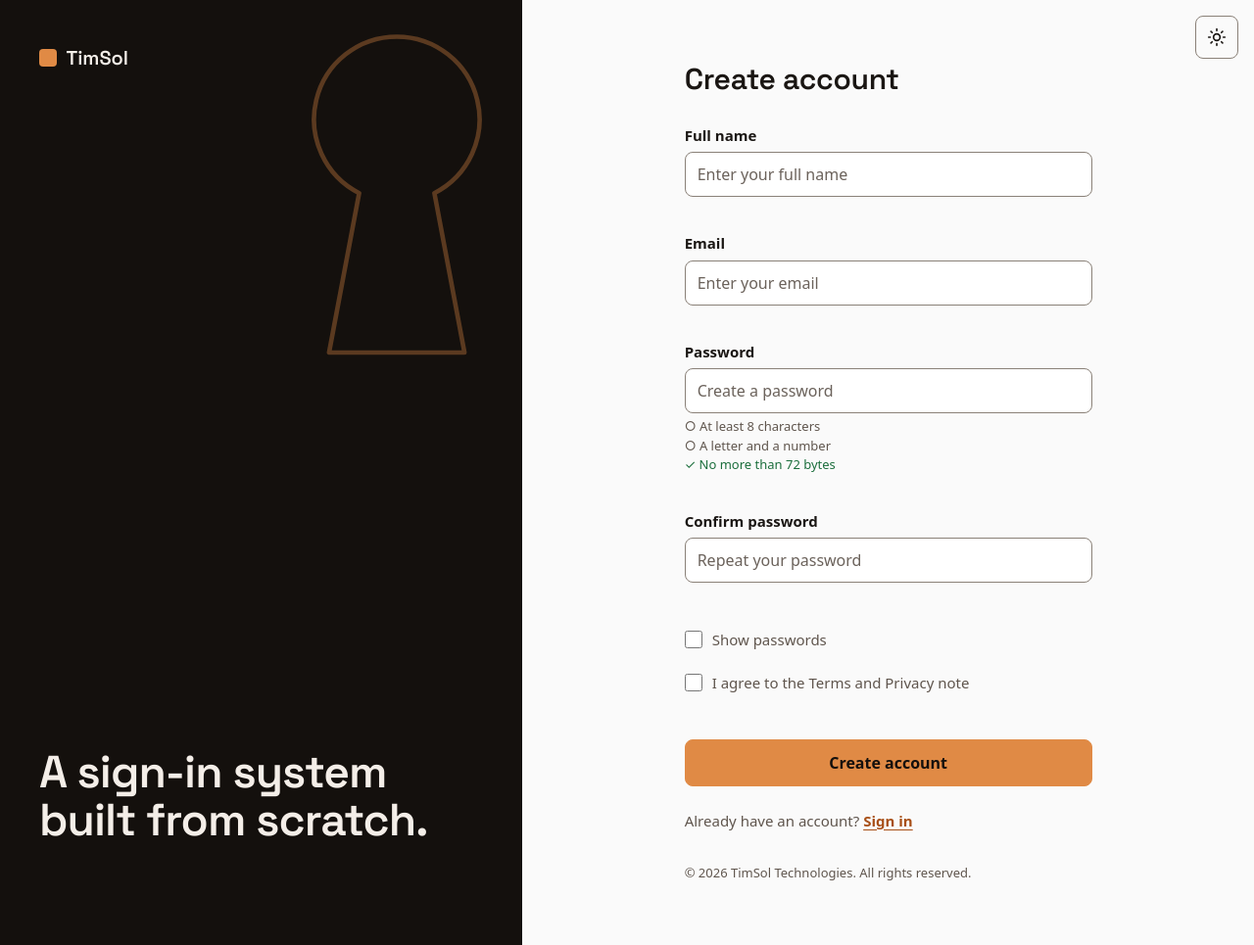
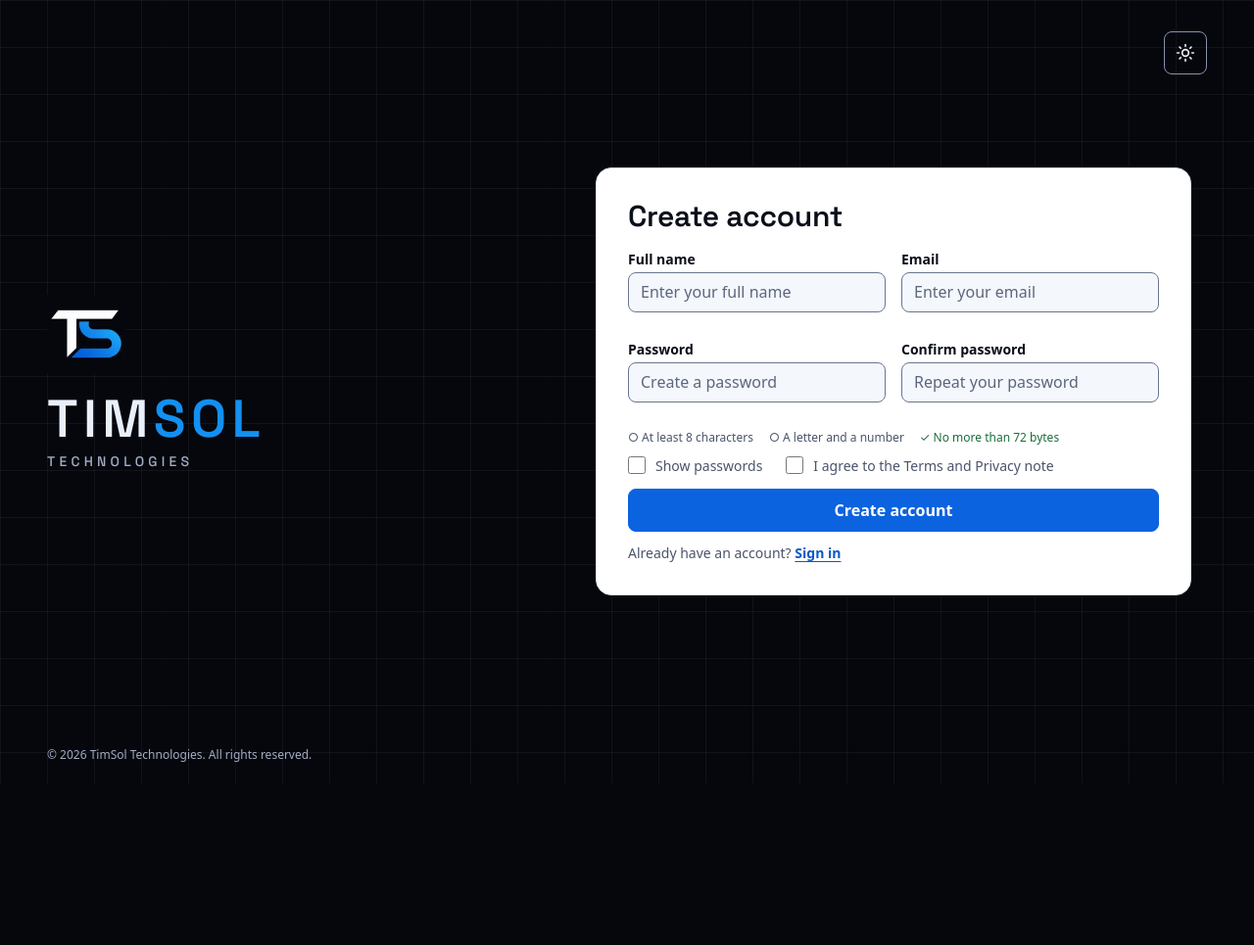
Before and after one commit to Timothy-dev-tech/LOGIN-PAGE-PROJECT, a website built with Vite: page register.html in a window 1280 px wide. Shown: the whole page at 98% size. After the commit the page ends 800 px from the top, so only its background shows below. Built offline with nearby package versions, Linux system fonts and the light colour scheme.

Commit message:
feat(ui): timSol brand backdrop with overlay cards, logo and blue palette.

```diff
--- a/register.html
+++ b/register.html
@@ -10,61 +10,52 @@
       href="https://fonts.googleapis.com/css2?family=Space+Grotesk:wght@300..700&display=swap"
       rel="stylesheet"
     />
+    <link rel="icon" type="image/png" href="/src/img/favicon.png" />
     <title>Create account</title>
+    <script>
+      // Runs before the page paints, so a saved theme never flashes the wrong colours.
+      // Keep the logic in step with resolveTheme() in src/ts/theme.ts.
+      (function () {
+        var theme = null;
+        try {
+          theme = localStorage.getItem("theme");
+        } catch (e) {}
+        if (theme !== "light" && theme !== "dark") {
+          theme = window.matchMedia("(prefers-color-scheme: dark)").matches ? "dark" : "light";
+        }
+        document.documentElement.setAttribute("data-theme", theme);
+      })();
+    </script>
     <link rel="stylesheet" href="/src/css/style.css" />
   </head>
   <body>
     <div class="shell">
       <header class="brand">
-        <a class="brand-link" href="/"
-          ><span class="brand-mark" aria-hidden="true"></span>TimSol</a
-        >
-        <p class="brand-tagline">A sign-in system built from scratch.</p>
-        <svg
-          class="brand-key"
-          viewBox="0 0 100 110"
-          aria-hidden="true"
-          focusable="false"
-        >
-          <path
-            d="M50 16a22 22 0 0 0-10 41.6L32 100h36l-8-42.4A22 22 0 0 0 50 16z"
-          />
-        </svg>
+        <a class="brand-link" href="/">
+          <img class="brand-logo" src="/src/img/preview.webp" alt="" width="510" height="346" />
+          <span class="brand-name"><span>Tim<span class="brand-name-accent">Sol</span></span><span class="brand-sub">Technologies</span></span>
+        </a>
       </header>
 
-      <button
-        id="themeToggle"
-        class="theme-toggle"
-        type="button"
-        aria-pressed="false"
-      >
+      <button id="themeToggle" class="theme-toggle" type="button" aria-pressed="false">
         <span class="visually-hidden">Dark theme</span>
-        <svg
-          class="icon-sun"
-          viewBox="0 0 24 24"
-          aria-hidden="true"
-          focusable="false"
-        >
+        <svg class="icon-sun" viewBox="0 0 24 24" aria-hidden="true" focusable="false">
           <circle cx="12" cy="12" r="4" />
           <path
             d="M12 2v2M12 20v2M2 12h2M20 12h2M4.9 4.9l1.4 1.4M17.7 17.7l1.4 1.4M4.9 19.1l1.4-1.4M17.7 6.3l1.4-1.4"
           />
         </svg>
-        <svg
-          class="icon-moon"
-          viewBox="0 0 24 24"
-          aria-hidden="true"
-          focusable="false"
-        >
+        <svg class="icon-moon" viewBox="0 0 24 24" aria-hidden="true" focusable="false">
           <path d="M20 14.5A8 8 0 0 1 9.5 4 8 8 0 1 0 20 14.5z" />
         </svg>
       </button>
 
       <main class="main">
-        <div class="card">
+        <div class="card card--wide">
           <div id="registerView">
             <h1>Create account</h1>
             <form id="registerForm" method="post" novalidate>
+              <div class="field-row">
                 <div class="field">
                   <label for="fullName">Full name</label>
                   <input
@@ -76,13 +67,8 @@
                     required
                     aria-describedby="fullNameError"
                   />
-                <span
-                  id="fullNameError"
-                  class="error-message"
-                  aria-live="polite"
-                ></span>
+                  <span id="fullNameError" class="error-message" aria-live="polite"></span>
                 </div>
-
                 <div class="field">
                   <label for="email">Email</label>
                   <input
@@ -94,13 +80,10 @@
                     required
                     aria-describedby="emailError"
                   />
-                <span
-                  id="emailError"
-                  class="error-message"
-                  aria-live="polite"
-                ></span>
+                  <span id="emailError" class="error-message" aria-live="polite"></span>
                 </div>
-
+              </div>
+              <div class="field-row">
                 <div class="field">
                   <label for="password">Password</label>
                   <input
@@ -112,6 +95,22 @@
                     required
                     aria-describedby="passwordRules passwordError"
                   />
+                  <span id="passwordError" class="error-message" aria-live="polite"></span>
+                </div>
+                <div class="field">
+                  <label for="confirmPassword">Confirm password</label>
+                  <input
+                    id="confirmPassword"
+                    name="confirmPassword"
+                    type="password"
+                    autocomplete="new-password"
+                    placeholder="Repeat your password"
+                    required
+                    aria-describedby="confirmPasswordError"
+                  />
+                  <span id="confirmPasswordError" class="error-message" aria-live="polite"></span>
+                </div>
+              </div>
               <ul id="passwordRules" class="rules">
                 <li data-rule="minLength">
                   At least 8 characters<span class="visually-hidden"></span>
@@ -123,37 +122,10 @@
                   No more than 72 bytes<span class="visually-hidden"></span>
                 </li>
               </ul>
-                <span
-                  id="passwordError"
-                  class="error-message"
-                  aria-live="polite"
-                ></span>
-              </div>
 
-              <div class="field">
-                <label for="confirmPassword">Confirm password</label>
-                <input
-                  id="confirmPassword"
-                  name="confirmPassword"
-                  type="password"
-                  autocomplete="new-password"
-                  placeholder="Repeat your password"
-                  required
-                  aria-describedby="confirmPasswordError"
-                />
-                <span
-                  id="confirmPasswordError"
-                  class="error-message"
-                  aria-live="polite"
-                ></span>
-              </div>
-
+              <div class="check-row">
                 <label class="show-password-label">
-                <input
-                  type="checkbox"
-                  class="password-checkbox"
-                  id="passwordToggle"
-                />
+                  <input type="checkbox" class="password-checkbox" id="passwordToggle" />
                   Show passwords
                 </label>
 
@@ -168,11 +140,8 @@
                     />
                     I agree to the Terms and Privacy note
                   </label>
-                <span
-                  id="termsError"
-                  class="error-message"
-                  aria-live="polite"
-                ></span>
+                  <span id="termsError" class="error-message" aria-live="polite"></span>
+                </div>
               </div>
 
               <button type="submit" class="sign-in-btn">Create account</button>
@@ -184,25 +153,18 @@
             </p>
           </div>
 
-          <section
-            id="success"
-            class="success"
-            aria-labelledby="successTitle"
-            hidden
-          >
+          <section id="success" class="success" aria-labelledby="successTitle" hidden>
             <h2 id="successTitle" tabindex="-1">Account created</h2>
             <p>
-              Welcome, <span id="successName"></span>. Your account was created
-              successfully, and you can now sign in.
+              Welcome, <span id="successName"></span>. Your account was created successfully, and
+              you can now sign in.
             </p>
             <a class="button-link" href="/">Continue to sign in</a>
           </section>
-
-          <p class="footer-note">
-            &copy; 2026 TimSol Technologies. All rights reserved.
-          </p>
         </div>
       </main>
+
+      <footer class="footer-note">&copy; 2026 TimSol Technologies. All rights reserved.</footer>
     </div>
     <script type="module" src="/src/ts/register.ts"></script>
   </body>
--- a/src/css/style.css
+++ b/src/css/style.css
@@ -5,159 +5,196 @@
 }
 
 /* ---------- Theme tokens ----------
-   Light is the default. The dark values replace them when <html data-theme="dark">. */
+   The page background is always the TimSol brand colour. The theme only changes the
+   card that floats on top of it. Light is the default; dark values replace them
+   when <html data-theme="dark">. */
 :root{
     color-scheme: light;
-    --bg: #FAFAFA;
-    --field: #FFFFFF;
-    --border-strong: #8A8178;
-    --text: #1A1613;
-    --muted: #5F554D;
-    --placeholder: #6B625B;
-    --link: #A84F17;
-    --focus: #A84F17;
+
+    /* Card (theme-dependent) */
+    --surface: #FFFFFF;
+    --card-border: #D5DCEA;
+    --field: #F4F7FC;
+    --border-strong: #6A7590;
+    --text: #0B0F1A;
+    --muted: #4A546B;
+    --placeholder: #5C667D;
+    --link: #0A58C8;
+    --focus: #0A58C8;
     --error: #B3261E;
     --success: #1B6E3C;
 
-    /* Brand colours stay the same in both themes */
-    --accent: #E08A45;
-    --accent-hover: #C86E2E;
-    --on-accent: #14100D;
-    --brand-bg: #14100D;
-    --brand-text: #F4EEE8;
-    --brand-muted: #B3A59A;
+    /* Brand (same in both themes) */
+    --brand-bg: #05070D;
+    --brand-line: rgba(234, 240, 250, 0.05);
+    --brand-text: #EAF0FA;
+    --brand-muted: #A3ADC4;
+    --brand-focus: #5AB0FF;
+    --accent: #1390F1;      /* brand blue, sampled from the logo */
+    --btn: #0B63E0;         /* button fill: white text on it is 5.4:1 */
+    --btn-hover: #0950B8;
+    --on-btn: #FFFFFF;
 
     --font-display: 'Space Grotesk', system-ui, sans-serif;
     --font-body: system-ui, -apple-system, 'Segoe UI', Roboto, 'Helvetica Neue', Arial, sans-serif;
 }
 :root[data-theme="dark"]{
     color-scheme: dark;
-    --bg: #1B1613;
-    --field: #120E0B;
-    --border-strong: #7A6B60;
-    --text: #F4EEE8;
-    --muted: #A89A90;
-    --placeholder: #9A8D83;
-    --link: #E9A26A;
-    --focus: #F0A066;
+    --surface: #0E1220;
+    --card-border: #232A3D;
+    --field: #070A12;
+    --border-strong: #8791AB;
+    --text: #EAF0FA;
+    --muted: #A3ADC4;
+    --placeholder: #98A3BB;
+    --link: #5AB0FF;
+    --focus: #5AB0FF;
     --error: #FF9E94;
     --success: #7ED6A0;
 }
 
 body{
-    background: var(--bg);
+    background-color: var(--brand-bg);
+    /* faint 1px grid, echoing the portfolio site */
+    background-image:
+        linear-gradient(var(--brand-line) 1px, transparent 1px),
+        linear-gradient(90deg, var(--brand-line) 1px, transparent 1px);
+    background-size: 3rem 3rem;
     color: var(--text);
     font-family: var(--font-body);
     font-size: 1rem;
-    line-height: 1.5;
+    line-height: 1.4;
 }
 
-/* ---------- Page layout: one column on phones, two columns from 56rem ---------- */
+/* ---------- Layout ----------
+   Phones: brand row on top, card below. From 56rem: brand on the left, card on the right.
+   The shell is exactly one screen tall; on a very short screen the page itself scrolls. */
 .shell{
     position: relative;
     min-height: 100vh;
     min-height: 100dvh;
     display: grid;
-    grid-template-rows: auto 1fr;
+    grid-template-rows: auto 1fr auto;
+    gap: 0.5rem;
+    padding: 0.5rem 1rem 0.375rem;
 }
 .brand{
-    padding: 1.25rem 1rem 0;
+    padding-right: 3.5rem; /* room for the theme toggle */
 }
 .brand-link{
     display: inline-flex;
     align-items: center;
-    gap: 0.625rem;
-    padding: 0.25rem 0;
-    font-family: var(--font-display);
-    font-size: 1.25rem;
-    font-weight: 600;
-    color: var(--text);
+    gap: 0.75rem;
+    color: var(--brand-text);
     text-decoration: none;
 }
-.brand-mark{
-    width: 1.1rem;
-    height: 1.1rem;
-    border-radius: 0.25rem;
-    background: var(--accent);
+.brand-logo{
+    display: block;
+    width: auto;
+    height: 2.25rem;
 }
-.brand-tagline,
-.brand-key{
-    display: none;
+.brand-name{
+    display: flex;
+    flex-direction: column;
+    font-family: var(--font-display);
+    font-size: 1.375rem;
+    font-weight: 600;
+    line-height: 1;
+    letter-spacing: 0.1em;
+    text-transform: uppercase;
+}
+.brand-name-accent{
+    color: var(--accent);
+}
+.brand-sub{
+    margin-top: 0.25rem;
+    font-size: 0.75rem;
+    font-weight: 500;
+    letter-spacing: 0.3em;
+    color: var(--brand-muted);
 }
 .main{
     display: flex;
-    flex-direction: column;
     align-items: center;
-    padding: 1.5rem 1rem 2rem;
+    justify-content: center;
+    min-height: 0;
 }
 .card{
     width: 100%;
     max-width: 26rem;
+    padding: 1rem;
+    background: var(--surface);
+    border: 1px solid var(--card-border);
+    border-radius: 1rem;
+}
+.card--wide{
+    max-width: 38rem;
 }
 .card h1{
+    margin-bottom: 0.5rem;
     font-family: var(--font-display);
-    font-size: 1.875rem;
+    font-size: 1.625rem;
     font-weight: 600;
     line-height: 1.15;
     letter-spacing: -0.01em;
-    margin-bottom: 1.75rem;
+}
+.footer-note{
+    font-size: 0.75rem;
+    text-align: center;
+    color: var(--brand-muted);
 }
 
 @media (min-width: 56rem){
     .shell{
-        grid-template-columns: minmax(22rem, 5fr) 7fr;
-        grid-template-rows: 1fr;
+        grid-template-columns: minmax(0, 1fr) minmax(0, 40rem);
+        grid-template-rows: 1fr auto;
+        gap: 1rem 2rem;
+        padding: 2rem 3rem 1.25rem;
     }
     .brand{
-        position: relative;
-        overflow: hidden;
-        display: flex;
-        flex-direction: column;
-        justify-content: space-between;
-        padding: 2.5rem;
-        background: var(--brand-bg);
-        color: var(--brand-text);
+        grid-row: 1;
+        grid-column: 1;
+        align-self: center;
+        padding-right: 0;
     }
     .brand-link{
-        color: var(--brand-text);
-        align-self: flex-start;
+        flex-direction: column;
+        align-items: flex-start;
+        gap: 1.25rem;
     }
-    .brand-tagline{
-        display: block;
-        position: relative;
-        z-index: 1;
-        max-width: 14ch;
-        margin-bottom: 4rem;
-        font-family: var(--font-display);
-        font-size: clamp(2.25rem, 3.6vw, 3.5rem);
-        font-weight: 600;
-        line-height: 1.05;
-        letter-spacing: -0.02em;
-        color: var(--brand-text);
+    .brand-logo{
+        width: 5rem;
+        height: 5rem;
     }
-    .brand-key{
-        display: block;
-        position: absolute;
-        top: -1.5rem;
-        right: -4rem;
-        width: 24rem;
-        height: auto;
-        fill: none;
-        stroke: var(--accent);
-        stroke-width: 1.2;
-        stroke-linejoin: round;
-        opacity: 0.35;
+    .brand-name{
+        font-size: clamp(2.5rem, 4.2vw, 3.75rem);
+    }
+    .brand-sub{
+        margin-top: 0.625rem;
+        font-size: 0.875rem;
     }
     .main{
-        justify-content: center;
-        padding: 4rem 2rem;
+        grid-row: 1;
+        grid-column: 2;
+    }
+    .card{
+        padding: 2rem;
+    }
+    .card h1{
+        margin-bottom: 1rem;
+        font-size: 1.875rem;
+    }
+    .footer-note{
+        grid-row: 2;
+        grid-column: 1 / -1;
+        text-align: left;
     }
 }
 
-/* ---------- Theme toggle ---------- */
+/* ---------- Theme toggle (sits on the brand backdrop, so it uses brand colours) ---------- */
 .theme-toggle{
     position: absolute;
-    top: 1rem;
+    top: 0.5rem;
     right: 1rem;
     z-index: 2;
     display: grid;
@@ -165,13 +202,16 @@ body{
     width: 2.75rem;
     height: 2.75rem;
     background: transparent;
-    color: var(--text);
-    border: 1px solid var(--border-strong);
+    color: var(--brand-text);
+    border: 1px solid #8791AB;
     border-radius: 0.5rem;
     cursor: pointer;
 }
 .theme-toggle:hover{
-    background: var(--field);
+    background: rgba(234, 240, 250, 0.1);
+}
+.theme-toggle:focus-visible{
+    outline-color: var(--brand-focus);
 }
 .theme-toggle svg{
     width: 1.25rem;
@@ -186,23 +226,29 @@ body{
 :root[data-theme="dark"] .icon-sun{
     display: none;
 }
+@media (min-width: 56rem){
+    .theme-toggle{
+        top: 2rem;
+        right: 3rem;
+    }
+}
 
 /* ---------- Forms ---------- */
 label{
     display: block;
-    margin-bottom: 0.375rem;
-    font-size: 0.9375rem;
+    margin-bottom: 0.25rem;
+    font-size: 0.875rem;
     font-weight: 600;
 }
 .field{
-    margin-bottom: 0.75rem;
+    margin-bottom: 0.25rem;
+    min-width: 0;
 }
 .field input:not([type="checkbox"]){
     display: block;
     width: 100%;
-    min-height: 2.75rem;
-    padding: 0.625rem 0.75rem;
-    margin-bottom: 0.25rem;
+    min-height: 2.5rem;
+    padding: 0.5rem 0.75rem;
     background: var(--field);
     color: var(--text);
     border: 1px solid var(--border-strong);
@@ -217,16 +263,17 @@ input[aria-invalid="true"]{
 }
 .error-message{
     display: block;
-    min-height: 1.25rem; /* reserve space so the page does not jump when an error appears */
-    margin-top: 0.25rem;
-    font-size: 0.8125rem;
+    min-height: 1.125rem; /* reserve space so the card does not jump when an error appears */
+    margin-top: 0.125rem;
+    font-size: 0.75rem;
+    line-height: 1.125rem;
     color: var(--error);
 }
 input[type="checkbox"]{
     flex: none;
     width: 1.125rem;
     height: 1.125rem;
-    accent-color: var(--accent);
+    accent-color: var(--btn);
     cursor: pointer;
 }
 .show-password-label,
@@ -235,19 +282,27 @@ input[type="checkbox"]{
     display: flex;
     align-items: center;
     gap: 0.625rem;
-    min-height: 2.75rem; /* a comfortable tap target */
+    min-height: 2rem;
     margin-bottom: 0;
-    font-size: 0.9375rem;
+    font-size: 0.875rem;
     font-weight: 400;
     color: var(--muted);
     cursor: pointer;
 }
-.row{
-    margin-bottom: 0.5rem;
+.check-row .field{
+    margin-bottom: 0;
+}
+.check-row .error-message{
+    min-height: 0;
+    margin-top: 0;
 }
 .rules{
+    display: flex;
+    flex-wrap: wrap;
+    gap: 0 1rem;
+    margin-bottom: 0.25rem;
     list-style: none;
-    font-size: 0.8125rem;
+    font-size: 0.75rem;
     color: var(--muted);
 }
 .rules li::before{
@@ -260,37 +315,53 @@ input[type="checkbox"]{
     content: "\2713  ";
 }
 
+/* Register: two columns of fields inside the wide card */
+@media (min-width: 40rem){
+    .field-row{
+        display: grid;
+        grid-template-columns: 1fr 1fr;
+        gap: 0 1rem;
+    }
+    .check-row{
+        display: grid;
+        grid-template-columns: auto 1fr;
+        gap: 0 1.5rem;
+        align-items: start;
+    }
+}
+@media (min-width: 56rem){
+    .field{
+        margin-bottom: 0.5rem;
+    }
+}
+
 .sign-in-btn,
 .button-link{
     display: flex;
     align-items: center;
     justify-content: center;
     width: 100%;
-    min-height: 3rem;
+    min-height: 2.75rem;
     margin-top: 0.5rem;
-    background: var(--accent);
-    color: var(--on-accent);
-    border: 1px solid var(--accent);
+    background: var(--btn);
+    color: var(--on-btn);
+    border: 1px solid var(--btn);
     border-radius: 0.5rem;
     font: inherit;
     font-weight: 600;
     text-decoration: none;
     cursor: pointer;
-    transition: background-color 0.15s ease, transform 0.15s ease;
+    transition: background-color 0.15s ease;
 }
 .sign-in-btn:hover,
 .button-link:hover{
-    background: var(--accent-hover);
-    border-color: var(--accent-hover);
-}
-.sign-in-btn:active,
-.button-link:active{
-    transform: translateY(1px);
+    background: var(--btn-hover);
+    border-color: var(--btn-hover);
 }
 
 .sign-up-text{
-    margin-top: 1.5rem;
-    font-size: 0.9375rem;
+    margin-top: 0.75rem;
+    font-size: 0.875rem;
     color: var(--muted);
 }
 .sign-up-link{
@@ -299,24 +370,19 @@ input[type="checkbox"]{
     text-decoration: underline;
     text-underline-offset: 0.2em;
 }
-.footer-note{
-    margin-top: 2rem;
-    font-size: 0.8125rem;
-    color: var(--muted);
-}
 
 .success h2{
+    margin-bottom: 0.75rem;
     font-family: var(--font-display);
-    font-size: 1.875rem;
+    font-size: 1.625rem;
     font-weight: 600;
     line-height: 1.15;
-    margin-bottom: 0.75rem;
 }
 .success h2:focus{
     outline: none;
 }
 .success p{
-    margin-bottom: 1.5rem;
+    margin-bottom: 1rem;
 }
 
 /* ---------- Accessibility helpers ---------- */
```
Also changed, not shown: index.html (+18 -62 lines), src/WhatsApp Image 2026-10-12 at 14.36.10 (1).jpeg (added), src/WhatsApp Image 2026-10-12 at 14.36.11 (1).jpeg (added), src/WhatsApp Image 2026-10-12 at 14.36.11.jpeg (added), src/img/preview.webp (added), src/img/preview2.jpeg (added). Lines whose indentation alone changed are shown as unchanged.
